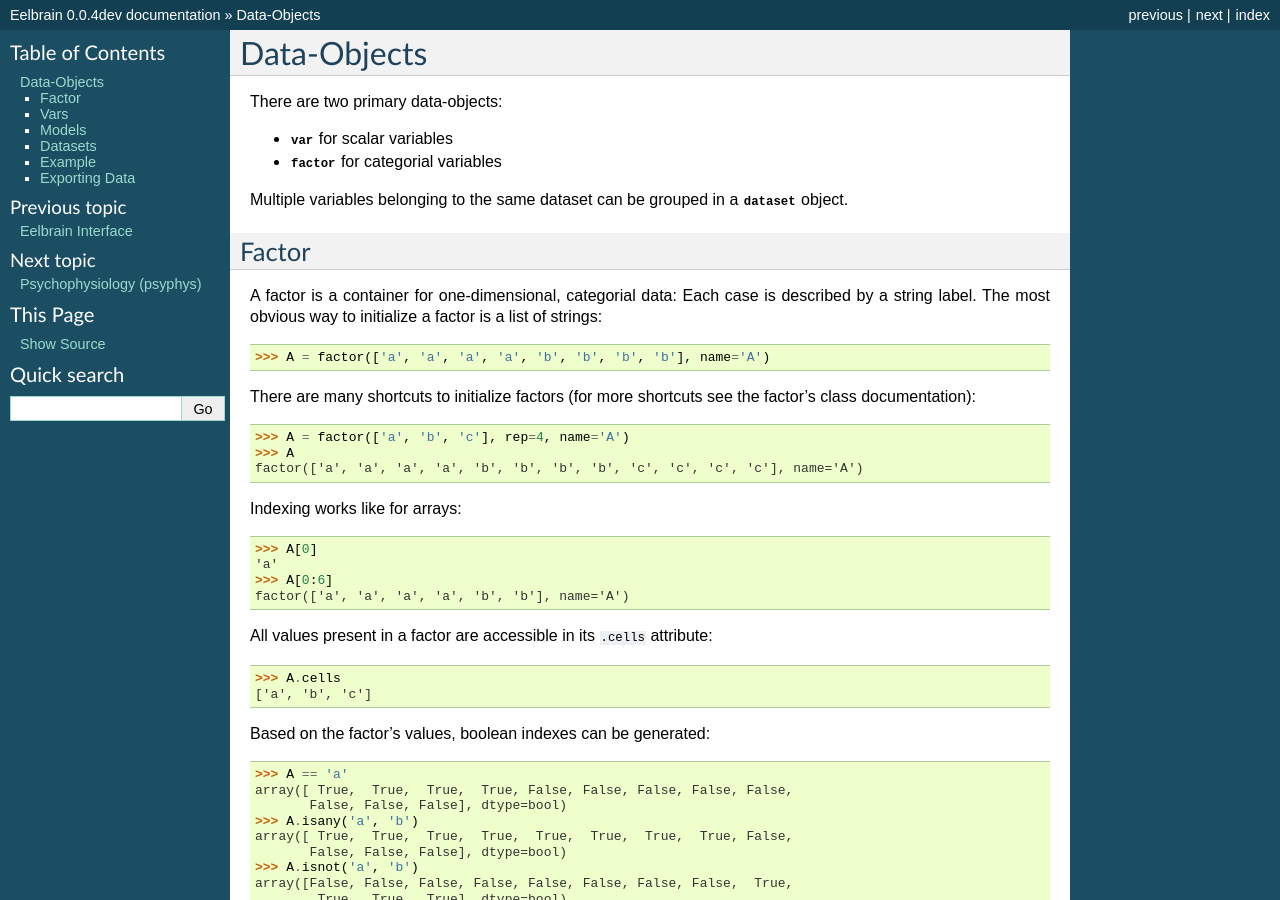
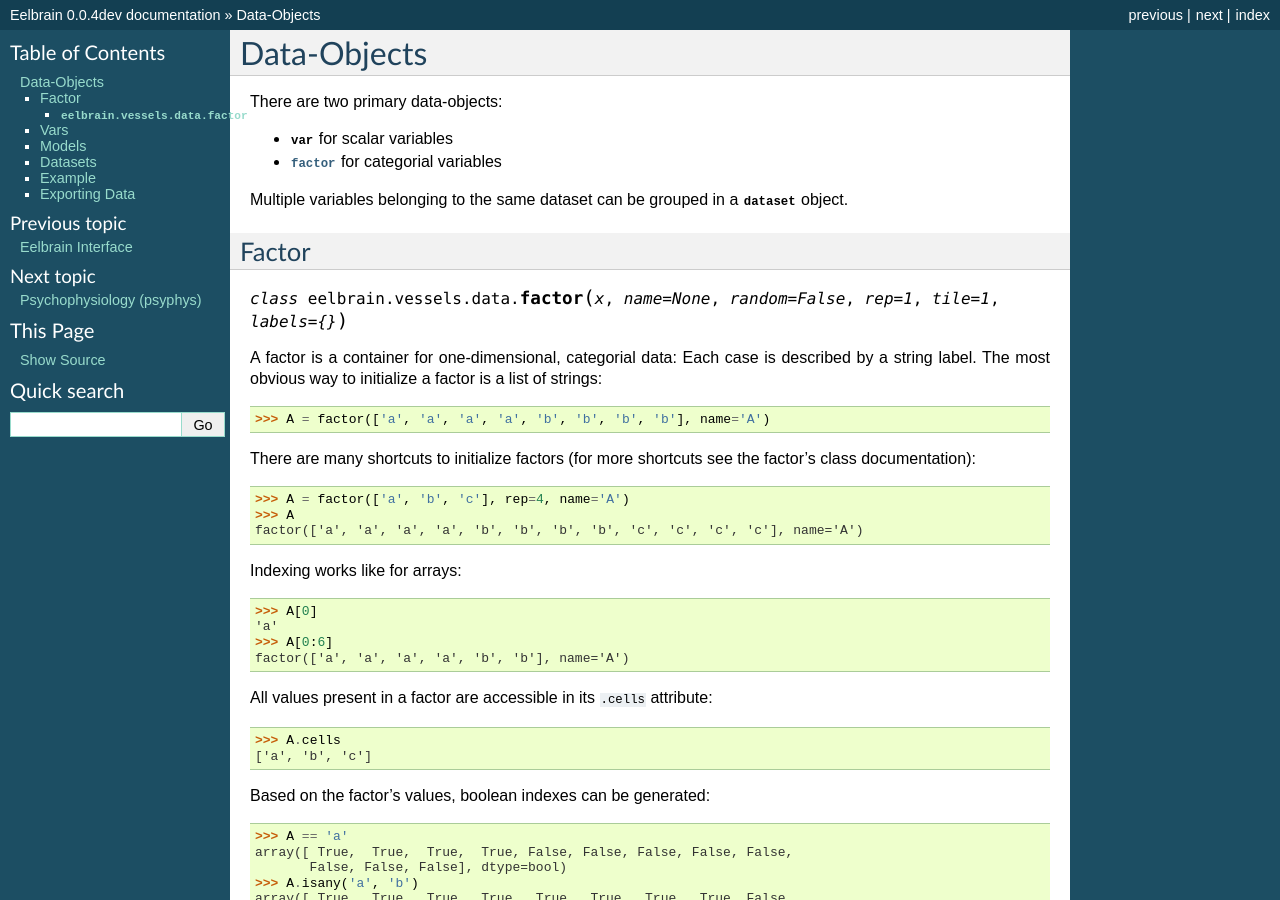
Before and after one commit to christianbrodbeck/Eelbrain, a Sphinx documentation site: the page built from doc/data-objects.rst, in a window 1280 px wide and 900 px high. Built offline with Sphinx 7.4.7, drawn with Linux system fonts in a browser that asks for light colours; formulas are drawn with MathJax 3.

Commit message:
DOC add class definition link target

```diff
--- a/doc/data-objects.rst
+++ b/doc/data-objects.rst
@@ -14,6 +14,8 @@ Multiple variables belonging to the same dataset can be grouped in a
 
 Factor
 ======
+
+.. py:class:: eelbrain.vessels.data.factor(x, name=None, random=False, rep=1, tile=1, labels={})
 
 A factor is a container for one-dimensional, categorial data: Each case is
 described by a string label. The most obvious way to initialize a factor
@@ -194,3 +196,7 @@ Iterators (such as :class:`~eelbrain.vessels.data.var` and
     .. autoclass:: eelbrain.vessels.data.factor
 
     .. autoclass:: eelbrain.vessels.data.dataset
+
+
+    .. automodule:: eelbrain.vessels.data
+       :members:
```
